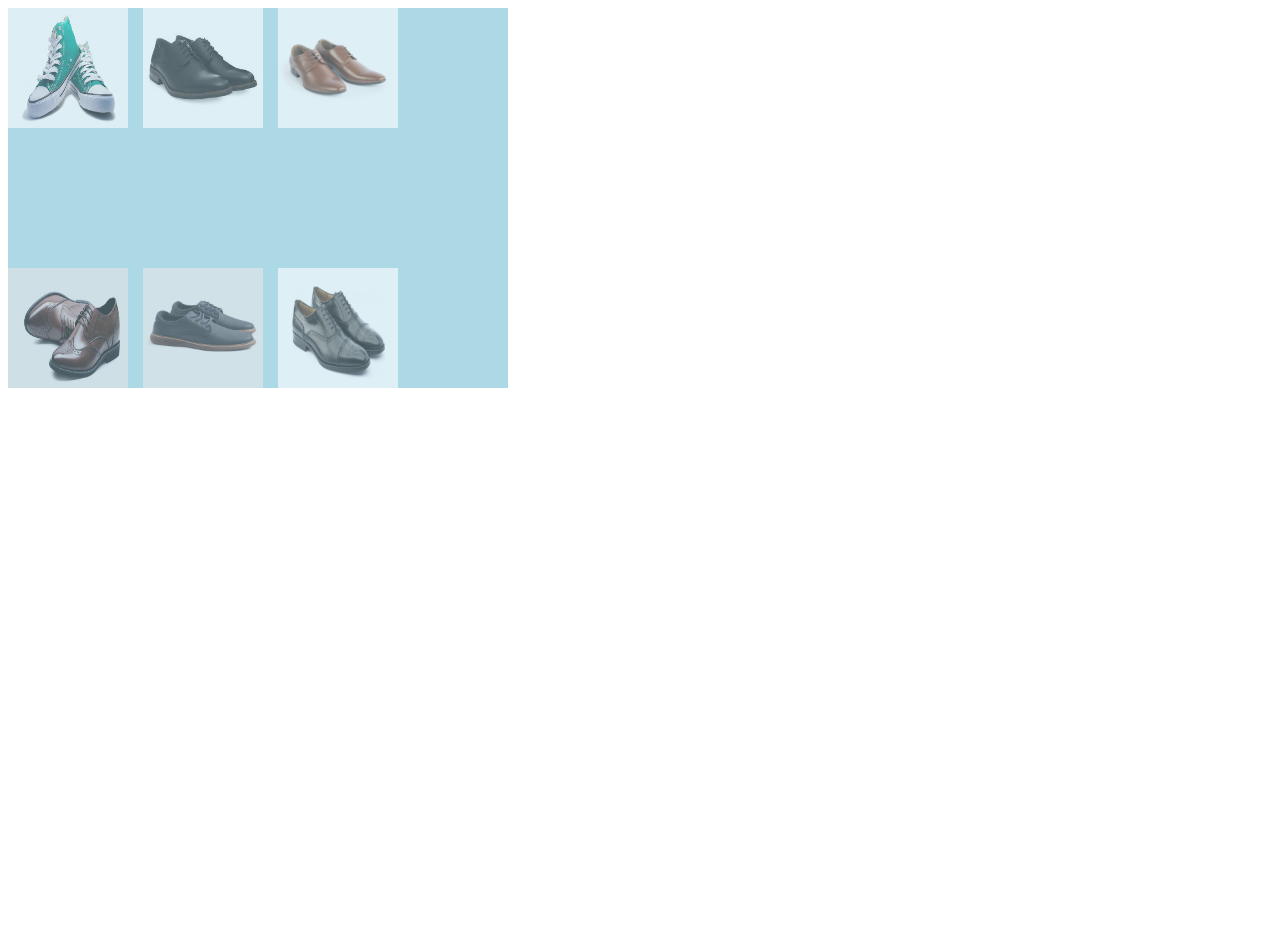
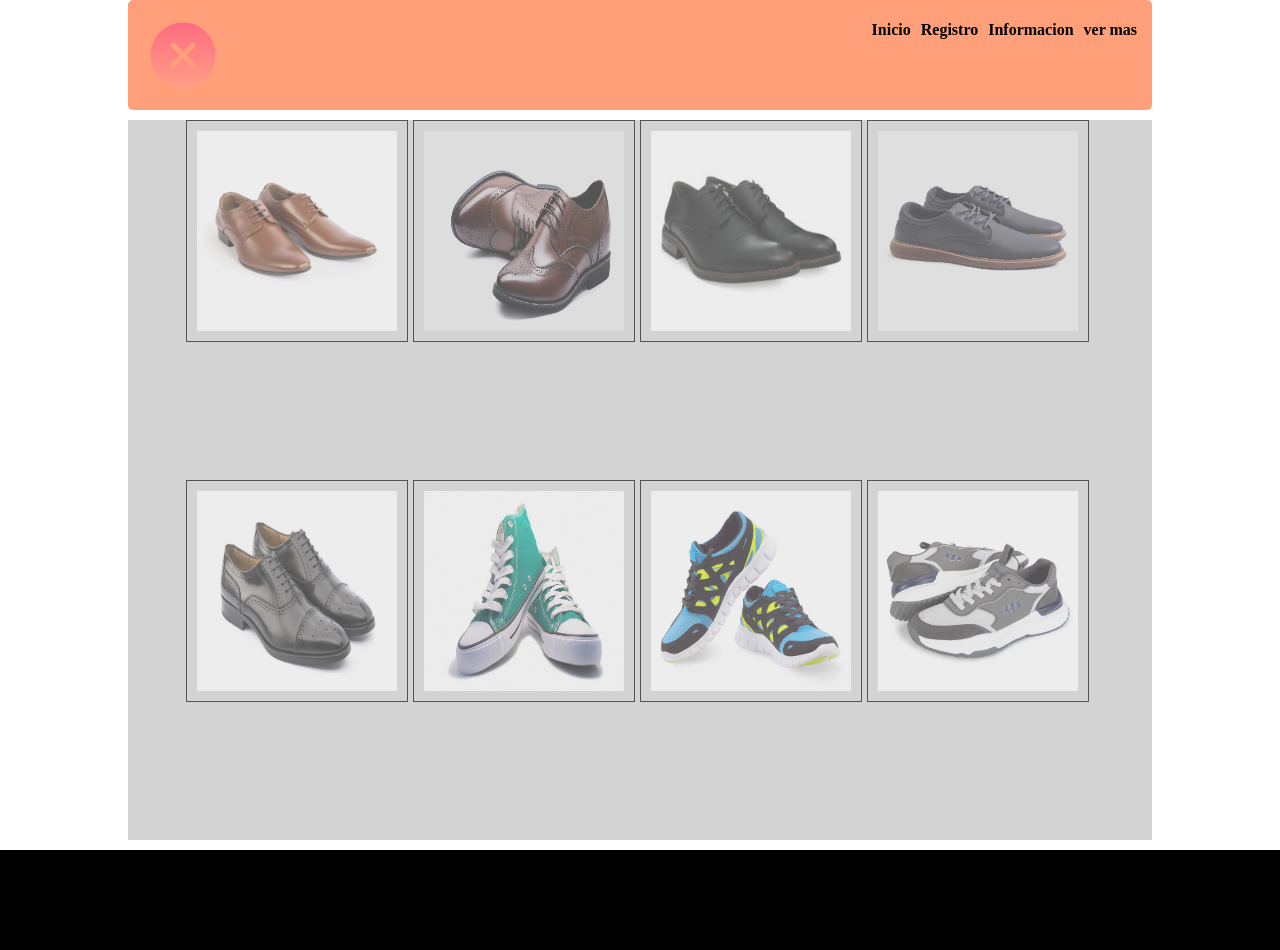
Before and after one commit to francopv007/documentos, a plain HTML site: page archi/pagina_dos.html in a window 1280 px wide. Before the commit the page ends 800 px from the top, so only its background shows below. Drawn offline with Linux system fonts and the light colour scheme.

Commit message:
change 20/03/2025 sun

```diff
--- a/archi/pagina_dos.html
+++ b/archi/pagina_dos.html
@@ -7,6 +7,19 @@
 	<title>Document</title>
 </head>
 <body>
+	<div class="head">
+		<div class="logo">
+			<img src="../imagenes/cerrar2.png" alt="">
+		</div>
+		<div class="menu">
+			<ul>
+				<li>Inicio</li>
+				<li>Registro</li>
+				<li>Informacion</li>
+				<li>ver mas</li>
+			</ul>
+		</div>
+	</div>
 	<div class="padre">
 		<img class="uno" src="../imagenes/z1.jpg" alt="">
 		<img class="dos" src="../imagenes/z2.jpg" alt="">
@@ -14,7 +27,11 @@
 		<img class="cuatro" src="../imagenes/z4.jpg" alt="">
 		<img class="cinco" src="../imagenes/z5.jpg" alt="">
 		<img class="seis" src="../imagenes/z6.jpg" alt="">
-		<!-- <img src="../imagenes/z7.jpg" alt=""> -->
+		<img src="../imagenes/z7.jpg" alt="">
+		<img src="../imagenes/z8.jpg" alt="">
+	</div>
+	<div class="pie">
+
 	</div>
 </body>
 </html>
--- a/estilos/flex_dos.css
+++ b/estilos/flex_dos.css
@@ -1,11 +1,11 @@
 .padre{
-	background:lightblue;
+	/*background:lightblue;
 	width: 500px;
-	height: 380px;
+	height: 380px;*/
 	/* padding: 30px; */
-	display: flex;
+	/*display: flex;
 	flex-direction: row;
-	flex-wrap: wrap;
+	flex-wrap: wrap;*/
 	/* justify-content: center; */
 /* justify-content: space-between; */
 	/* align-items:flex-end; */
@@ -16,7 +16,7 @@
 	/* align-content:flex-end; */
 	/* align-content:flex-start; */
 	/* align-content:center; */
-	align-content:space-between;
+/*	align-content:space-between;*/
 	/* align-items:space-between; */
 	/* align-content:space-around; */
 
@@ -30,13 +30,13 @@
 	margin-right: 20px;
 	text-align: center;
 }*/
-img{
+/*img{
 	width: 120px;
 	height: 120px;
 	margin-right:15px;
 	opacity: .6;
-}
-img:hover{
+}*/
+/*img:hover{
 	opacity: 1;
 }
 .tres{
@@ -44,4 +44,134 @@ img:hover{
 }
 .seis{
 	order:-3;
+}*/
+/*----------------------------------------------------------------------------------*/
+body{
+	margin: 0px;
+	box-sizing: border-box;
 }
+
+/*cabeza*/
+
+.logo img{
+	width: 80px;
+	height: 80px;
+	border:none;
+}
+.head{
+	border-radius: 5px;
+	width: auto;
+	height: 100px;
+	background: lightsalmon;
+	display: flex;
+	justify-content: space-between;
+	padding:5px;
+	font-weight: bold;
+	margin-right: 10%;
+	margin-left: 10%;
+
+}
+.menu ul{
+display: flex;
+direction: row;
+flex-wrap: wrap;
+/*margin-right: 10px;*/
+}
+ul li{
+	margin-right: 10px;
+	list-style: none;
+}
+/* cuerpo */
+.padre{
+	margin: 10px;
+	background: lightgrey;
+ 	display: flex;
+ 	width: auto;
+ 	height: 720px;
+ 	flex-wrap: wrap;
+ 	justify-content: center;
+ 	margin-right: 10%;
+	margin-left: 10%;
+
+}
+img{
+	opacity: .6;
+	transition: margin 1s;
+}
+img:hover{
+	opacity: 1;
+	margin: 10px;
+
+}
+/*img{
+	width: 350px;
+	height: 350px;
+	border:1px solid black;
+	margin-right: 5px;
+}*/
+/*pie*/
+.pie{
+	background: black;
+	width: 100%;
+	height: 100px;
+}
+
+/*reponsive*/
+
+@media (max-width:2500px){
+
+	img{
+	width: 300px;
+	height: 300px;
+	border:1px solid black;
+	margin-right: 5px;
+		padding: 10px;
+	}
+
+}
+@media (max-width:1790px){
+
+	img{
+	width: 250px;
+	height: 250px;
+	border:1px solid black;
+	margin-right: 5px;
+	}
+
+}
+@media (max-width:1300px){
+
+	img{
+	width: 200px;
+	height: 200px;
+	border:1px solid black;
+	margin-right: 5px;
+	}
+}
+@media (max-width:790px){
+
+	img{
+	width: 150px;
+	height: 150px;
+	border:1px solid black;
+	margin-right: 5px;
+	}
+}
+@media (max-width:390px){
+
+	img{
+	width: 100px;
+	height: 100px;
+	border:1px solid black;
+	margin-right: 5px;
+	}
+}
+@media (max-width:270px){
+
+	img{
+	width: 50px;
+	height: 50px;
+	border:1px solid black;
+	margin-right: 5px;
+	}
+}
```
Also changed, not shown: imagenes/z8.jpg (added).
